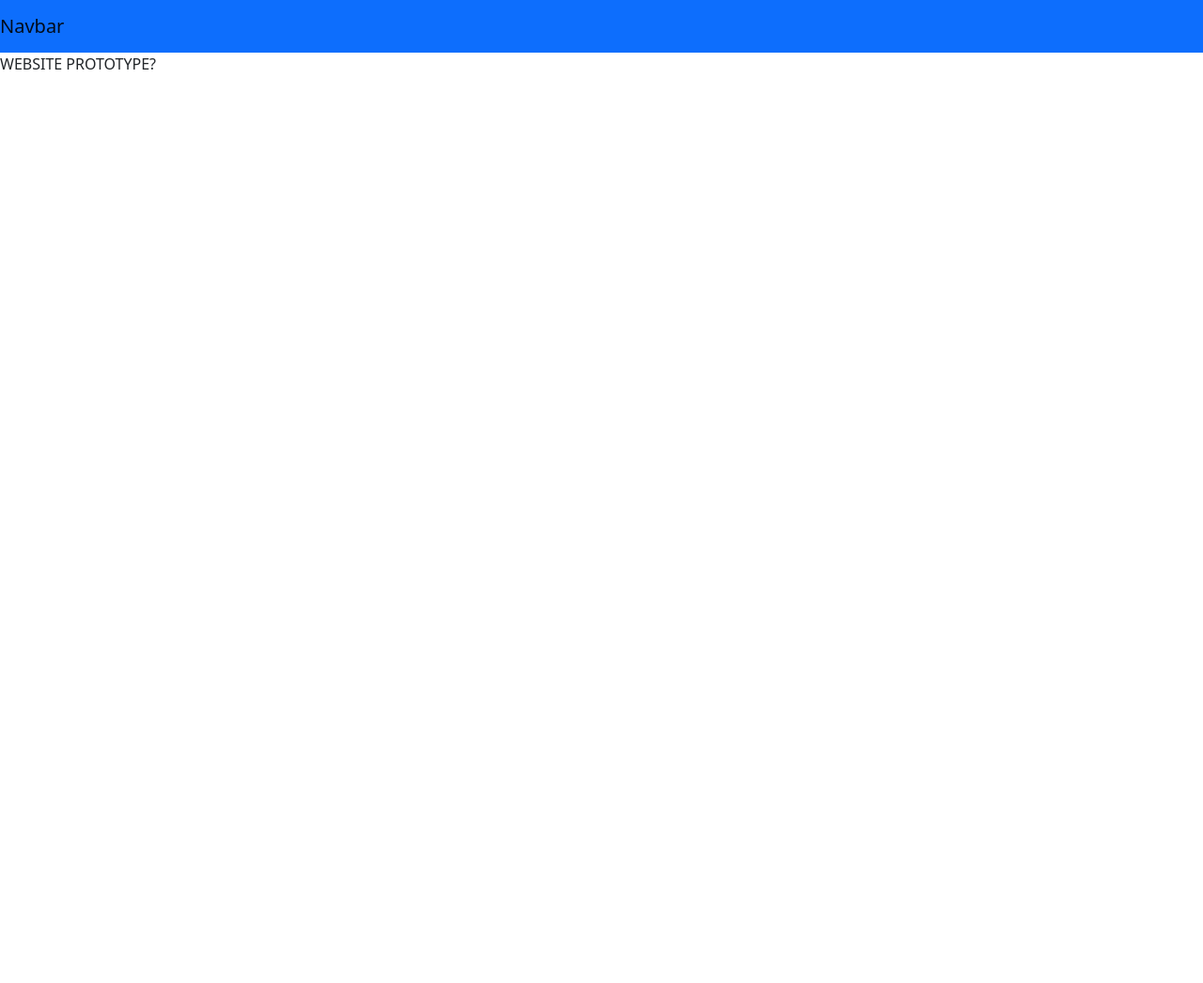
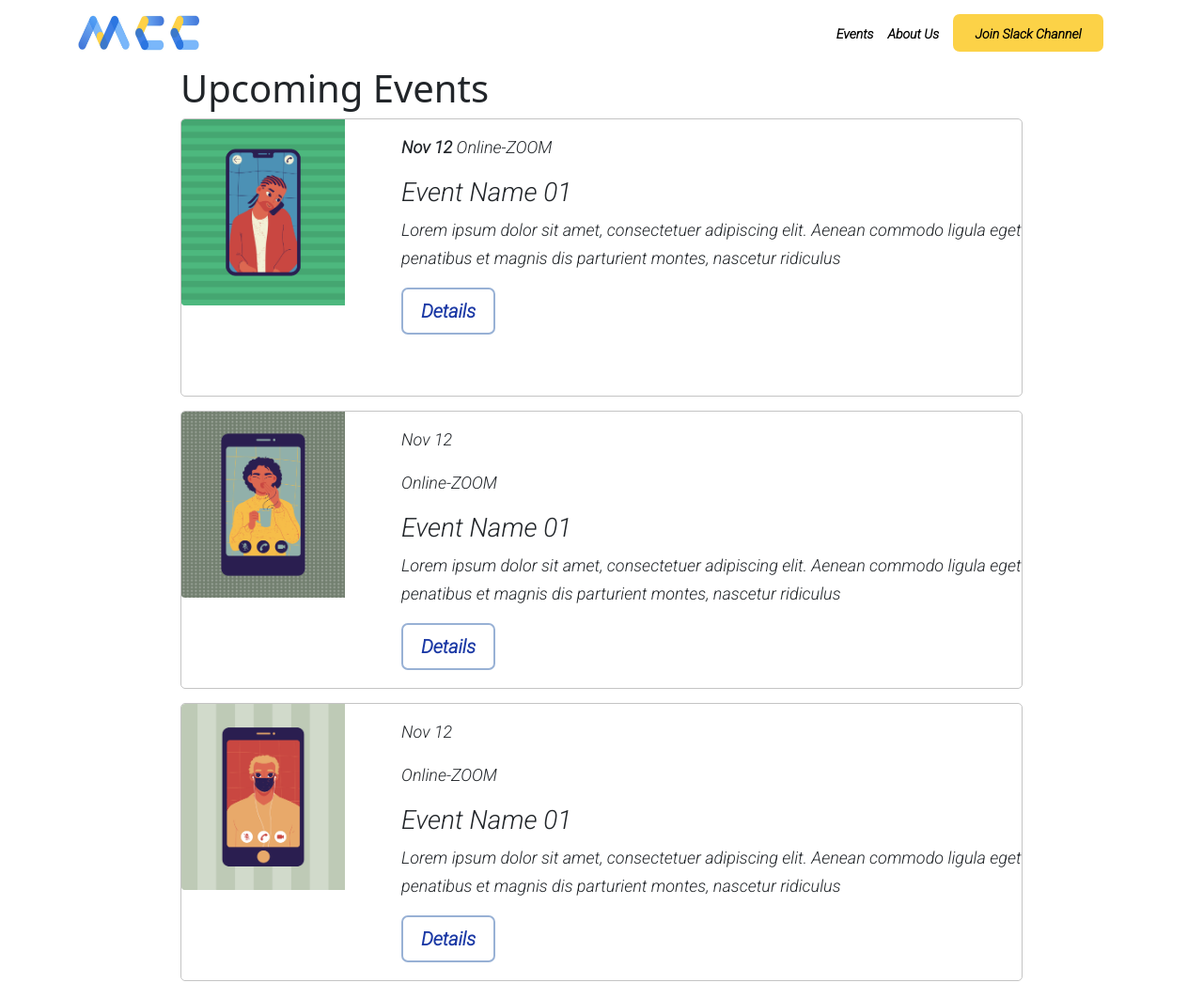
Before and after one commit to RaphjwP/Sheridan-Mobile-Computing-Club-Website, a plain HTML site: page index.html in a window 1280 px wide. Shown: the whole page at 94% size. Before the commit the page ends 800 px from the top, so only its background shows below. Drawn offline with nearby package versions, Linux system fonts and the light colour scheme.

Commit message:
Events, Header Added with CSS

```diff
--- a/index.html
+++ b/index.html
@@ -2,20 +2,85 @@
 <html lang="en">
   <head>
     <meta charset="utf-8">
-    <meta name="viewport" content="width=device-width, initial-scale=1">
-    <link href="https://cdn.jsdelivr.net/npm/bootstrap@5.0.0-beta1/dist/css/bootstrap.min.css" rel="stylesheet" integrity="sha384-giJF6kkoqNQ00vy+HMDP7azOuL0xtbfIcaT9wjKHr8RbDVddVHyTfAAsrekwKmP1" crossorigin="anonymous">
-    <script src="https://cdn.jsdelivr.net/npm/bootstrap@5.0.0-beta1/dist/js/bootstrap.bundle.min.js" integrity="sha384-ygbV9kiqUc6oa4msXn9868pTtWMgiQaeYH7/t7LECLbyPA2x65Kgf80OJFdroafW" crossorigin="anonymous"></script>
+    <meta name="viewport" content="width=device-width, initial-scale=1, shrink-to-fit=no">
     <link rel="stylesheet" href="root/assets/common/css/styles.css">
-    <script src="root/assets/common/js/script.js"></script>
-    <title>My test page</title>
+    <link href="./root/assets/lib/bootstrap/css/bootstrap.min.css" rel="stylesheet">
+    <link href="./root/assets/lib/bootstrap/css/ie10-viewport-bug-workaround.css" rel="stylesheet">
+    <script src="./root/assets/common/js/script.js"></script>
+    <link rel="preconnect" href="https://fonts.gstatic.com">
+    <link href="https://fonts.googleapis.com/css2?family=Roboto:ital,wght@1,300&display=swap" rel="stylesheet">
+    <title>Mobile Computing Club Website</title>
   </head>
   <body>
-    <nav class="navbar navbar-expand-lg navbar-light bg-primary">
-        <a class="navbar-brand" href="#">Navbar</a>
-        <button class="navbar-toggler" type="button" data-toggle="collapse" data-target="#navbarSupportedContent" aria-controls="navbarSupportedContent" aria-expanded="false" aria-label="Toggle navigation">
-          <span class="navbar-toggler-icon"></span>
-        </button>
+    <header>
+      <nav class="navbar navbar-inverse navbar-fixed-top navbar-expand-md">
+          <div class="container">
+            <a href="./index.html" class="navbar-brand d-flex">
+              <img src="./root/assets/common/img/mcc-logo.png" width="130" height="40">
+            </a>
+            <div class="navbar-collapse collapse w-100 order-1 order-md-0 dual-collapse2"><ul class="navbar-nav mr-auto"></ul> </div>
+            <div class="navbar-collapse collapse w-50 order-3 dual-collapse">
+              <ul id="nav-ul" class="navbar-nav d-flex ml-auto">
+                <li class="nav-item nav-li py-2">
+                  <a class="nav-link-a font-roboto" href="#">Events</a>
+                </li>
+                <li class="nav-item nav-li py-2">
+                  <a class="nav-link-a font-roboto" href="#">About Us</a>
+                </li>
+                <li class="nav-item nav-li">
+                  <button class="nav-button">
+                    <a class="nav-link-a font-roboto" href="#">Join Slack Channel</a>
+                  </button>
+                </li>
+            </ul>
+            </div>
+           </div>
       </nav>
-      <p>WEBSITE PROTOTYPE?</p>
+    </header>
+    <div>
+      <h1>Upcoming Events</h1>
+      <div class="div-event">
+        <div class="left-event-container">
+          <img class="img-event"src="./root/assets/common/img/event-placeholder-1.png">
+        </div>
+        <div class="right-event-container">
+          <p><span class="date">Nov 12</span> Online-ZOOM</p>
+          <h3>Event Name 01</h3>
+          <p class="p-details">Lorem ipsum dolor sit amet, consectetuer adipiscing elit. Aenean commodo ligula eget dolor. Aenean massa. Cum sociis natoque penatibus et magnis dis parturient montes, nascetur ridiculus</p>
+          <button class="btn-event-details">Details</button>
+        </div>
+      </div>
+
+      <section class="div-event">
+        <div class="left-event-container">
+          <img class="img-event"src="./root/assets/common/img/event-placeholder-2.png">
+        </div>
+        <div class="right-event-container">
+          <p class="p-dates">Nov 12</p>
+          <p class="p-location">Online-ZOOM</p>
+          <h3>Event Name 01</h3>
+          <p class="p-summary">Lorem ipsum dolor sit amet, consectetuer adipiscing elit. Aenean commodo ligula eget dolor. Aenean massa. Cum sociis natoque penatibus et magnis dis parturient montes, nascetur ridiculus</p>
+          <button class="btn-event-details">Details</button>
+        </div>
+      </section>
+
+      <div class="div-event">
+        <div class="left-event-container">
+          <img class="img-event"src="./root/assets/common/img/event-placeholder-3.png">
+        </div>
+        <div class="right-event-container">
+          <p>Nov 12</p>
+          <p>Online-ZOOM</p>
+          <h3>Event Name 01</h3>
+          <p>Lorem ipsum dolor sit amet, consectetuer adipiscing elit. Aenean commodo ligula eget dolor. Aenean massa. Cum sociis natoque penatibus et magnis dis parturient montes, nascetur ridiculus</p>
+          <button class="btn-event-details">Details</button>
+        </div>
+      </div>
+    </div>
+      <script src="https://code.jquery.com/jquery-3.3.1.slim.min.js" integrity="sha384-q8i/X+965DzO0rT7abK41JStQIAqVgRVzpbzo5smXKp4YfRvH+8abtTE1Pi6jizo" crossorigin="anonymous"></script>
+    <script src="https://cdnjs.cloudflare.com/ajax/libs/popper.js/1.14.7/umd/popper.min.js" integrity="sha384-UO2eT0CpHqdSJQ6hJty5KVphtPhzWj9WO1clHTMGa3JDZwrnQq4sF86dIHNDz0W1" crossorigin="anonymous"></script>
+    <script src="https://stackpath.bootstrapcdn.com/bootstrap/4.3.1/js/bootstrap.min.js" integrity="sha384-JjSmVgyd0p3pXB1rRibZUAYoIIy6OrQ6VrjIEaFf/nJGzIxFDsf4x0xIM+B07jRM" crossorigin="anonymous"></script>
+    <script src="root/assets/lib/bootstrap/js/bootstrap.min.js"></script>
+    <script src="./root/assets/lib/bootstrap/js/ie10-viewport-bug-workaround.js"></script>
   </body>
 </html>
--- a/root/assets/common/css/styles.css
+++ b/root/assets/common/css/styles.css
@@ -0,0 +1,129 @@
+nav {
+    color: #FBFBFD;
+    height: 70px;
+}
+
+.navbar .navbar-nav {
+    display: inline-block;
+    float: none;
+}
+
+.navbar .navbar-collapse {
+    text-align: center;
+}
+
+.nav-item {
+    font-weight: bold;
+    font-style: normal;
+}
+
+.nav-link-a {
+    color: black;
+    text-decoration: none;
+}
+
+.nav-button {
+    border-radius: 7px;
+    background: #fcd247;
+    border: none;
+    font-weight: bold;
+    height: 40px;
+    width: 160px;
+}
+
+
+.font-roboto {
+    font-family: 'Roboto', sans-serif;
+    font-size: 14px;
+    font-style: normal;
+    font-weight: bold;
+    line-height: 24px;
+    letter-spacing: 0px;
+    text-align: left;
+
+}
+
+li {
+    margin-left: 15px;
+    height: 40px;
+}
+
+.div-event {
+    width: 70%;
+    left: 160px;
+    top: 838px;
+    border-radius: 5px;
+    border: 1px solid #C4C4C4;
+    margin: 0 auto;
+    overflow: hidden;
+    margin-bottom: 15px;
+}
+
+.left-event-container {
+    float: left;
+    width: 13%;
+}
+
+.right-event-container {
+    padding: 15px;
+    height: 294px;
+    width: 1110px;
+    left: 160px;
+    top: 838px;
+    border-radius: 5px;
+    margin-left: 15%;
+    padding-left: 100px;
+}
+
+.img-event {
+    width: 150%;
+    left: 150px;
+    top: 840px;
+    border-radius: [object Object]px;
+
+}
+
+h1 {
+    margin-left: 15%;
+    margin-bottom: 30px;
+}
+
+h3 {
+    font-family: Roboto;
+    font-size: 36px;
+    font-style: normal;
+    line-height: 18px;
+    letter-spacing: 0px;
+    text-align: left;
+}
+
+.btn-event-details {
+    font-family: Roboto;
+    font-size: 20px;
+    font-style: normal;
+    font-weight: bold;
+    line-height: 30px;
+    letter-spacing: 0px;
+    color: #1b39a5;
+    text-align: center;
+    background-color: white;
+    border: 2px solid #98b1d5;
+    border-radius: 7px;
+    height: 50px;
+    width: 100px;
+}
+
+p {
+    font-family: Roboto;
+    font-size: 18px;
+    font-style: normal;
+    font-weight: 400;
+    line-height: 30px;
+    letter-spacing: 0px;
+    text-align: left;
+
+}
+
+.date {
+    font-weight: 900;
+}
--- /dev/null
+++ b/root/assets/lib/bootstrap/css/ie10-viewport-bug-workaround.css
@@ -0,0 +1,14 @@
+/*!
+ * IE10 viewport hack for Surface/desktop Windows 8 bug
+ * Copyright 2014-2019 Twitter, Inc.
+ * Licensed under MIT (https://github.com/twbs/bootstrap/blob/master/LICENSE)
+ */
+@-ms-viewport {
+  width: device-width;
+}
+@-o-viewport {
+  width: device-width;
+}
+@viewport {
+  width: device-width;
+}
--- /dev/null
+++ b/root/assets/lib/bootstrap/js/ie10-viewport-bug-workaround.js
@@ -0,0 +1,23 @@
+/*!
+ * IE10 viewport hack for Surface/desktop Windows 8 bug
+ * Copyright 2014-2019 Twitter, Inc.
+ * Licensed under MIT (https://github.com/twbs/bootstrap/blob/master/LICENSE)
+ */
+
+// See the Getting Started docs for more information:
+// https://getbootstrap.com/docs/3.4/getting-started/#support-ie10-width
+
+(function () {
+  'use strict';
+
+  if (navigator.userAgent.match(/IEMobile\/10\.0/)) {
+    var msViewportStyle = document.createElement('style')
+    msViewportStyle.appendChild(
+      document.createTextNode(
+        '@-ms-viewport{width:auto!important}'
+      )
+    )
+    document.querySelector('head').appendChild(msViewportStyle)
+  }
+
+})();
```
Also changed, not shown: root/assets/common/img/event-placeholder-1.png (added), root/assets/common/img/event-placeholder-2.png (added), root/assets/common/img/event-placeholder-3.png (added), root/assets/common/img/mcc-logo.png (added).
